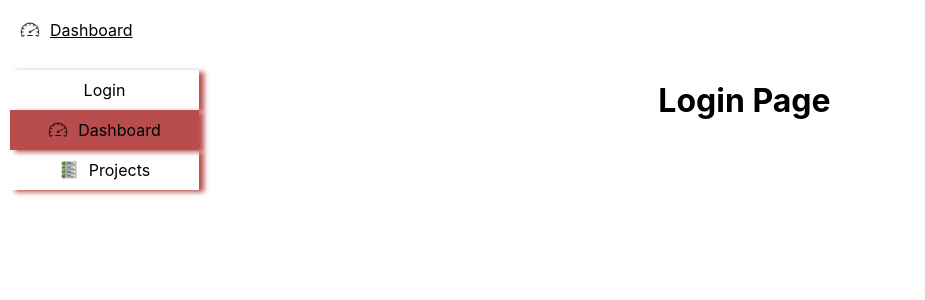
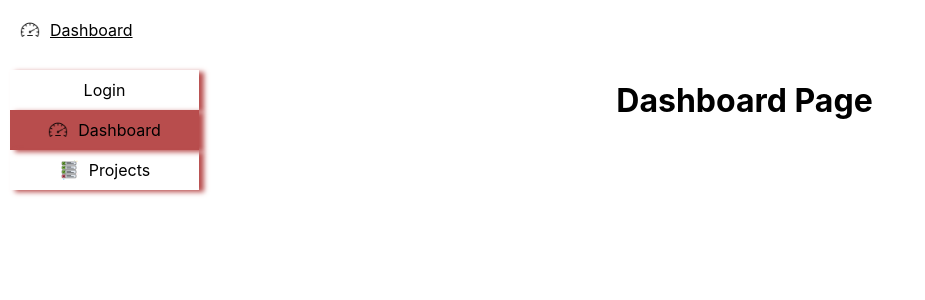
Before and after one commit to sujitbidawe/navigation-panel-react, a React (Create React App) app: page /dashboard in a window 1280 px wide. Shown: the top 300 px of the page, without its empty margins (0-925 px from the left). Built offline with nearby package versions, Linux system fonts and the light colour scheme.

Commit message:
RESOLVED: incorrect content on dashboard page issue

```diff
--- a/src/pages/dashboard/Dashboard.tsx
+++ b/src/pages/dashboard/Dashboard.tsx
@@ -4,7 +4,7 @@ function Login() {
 
     return (
         <div>
-            <h1>Login Page</h1>
+            <h1>Dashboard Page</h1>
         </div>
     );
 }
```
